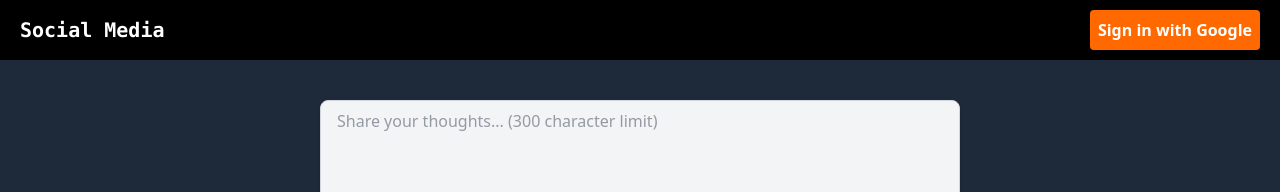
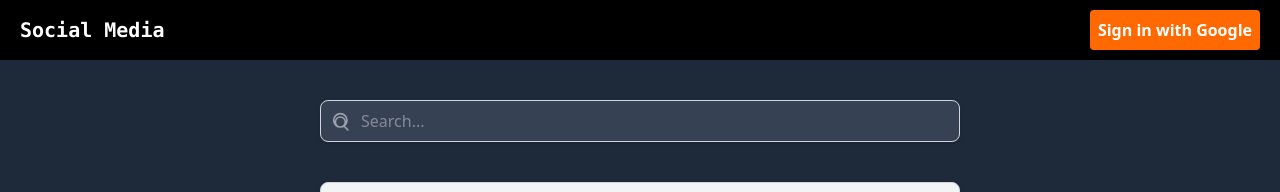
Before and after one commit to BerinMadzak/Social-Media, a React (Vite) app: page / in a window 1280 px wide. Shown: the top 192 px of the page. Built offline with nearby package versions, Linux system fonts and the light colour scheme; no server answers; the database is empty.

Commit message:
Add search bar visual

```diff
--- /dev/null
+++ b/src/components/Search.tsx
@@ -0,0 +1,36 @@
+import { useState } from "react";
+
+interface Props {
+    onSearch: (query: string) => void;
+}
+
+export default function Searchbar({ onSearch }: Props) {
+    const [query, setQuery] = useState<string>("");
+
+    return(
+        <div className="relative">
+            <input
+                type="text"
+                value={query}
+                onChange={(e) => setQuery(e.target.value)}
+                onKeyDown={(e) => {if(e.key === 'Enter') onSearch(query)}}
+                placeholder="Search..."
+                className="w-full px-4 py-2 text-gray-300 bg-gray-700 border border-gray-300 rounded-lg shadow-sm focus:outline-none focus:ring-2 focus:ring-blue-500 focus:border-blue-500 resize-none pl-10"
+            />
+            <svg
+                className="absolute top-3 left-3 w-5 h-5 text-gray-400"
+                xmlns="http://www.w3.org/2000/svg"
+                fill="none"
+                viewBox="0 0 24 24"
+                stroke="currentColor"
+            >
+                <path
+                strokeLinecap="round"
+                strokeLinejoin="round"
+                strokeWidth="2"
+                d="M10 2a8 8 0 1 0 8 8 8 8 0 0 0-8-8zm0 16a6 6 0 1 1 6-6 6 6 0 0 1-6 6zm5.5 0l3.5 3.5"
+                />
+            </svg>
+        </div>
+    );
+}
--- a/src/pages/HomePage.tsx
+++ b/src/pages/HomePage.tsx
@@ -1,10 +1,17 @@
 import NewPost from "../components/NewPost";
 import Posts from "../components/Posts";
+import Search from "../components/Search";
 
 export default function HomePage() {
+
+  const onSearch = (query: string) => {
+    console.log(query);
+  }
+
   return (
     <div className="bg-gray-800 h-[calc(100vh-3.75rem)] overflow-y-auto flex justify-center">
       <div className="flex flex-col mt-10 w-[50%] gap-10">
+        <Search onSearch={onSearch}/>
         <NewPost />
         <Posts />
       </div>
```
